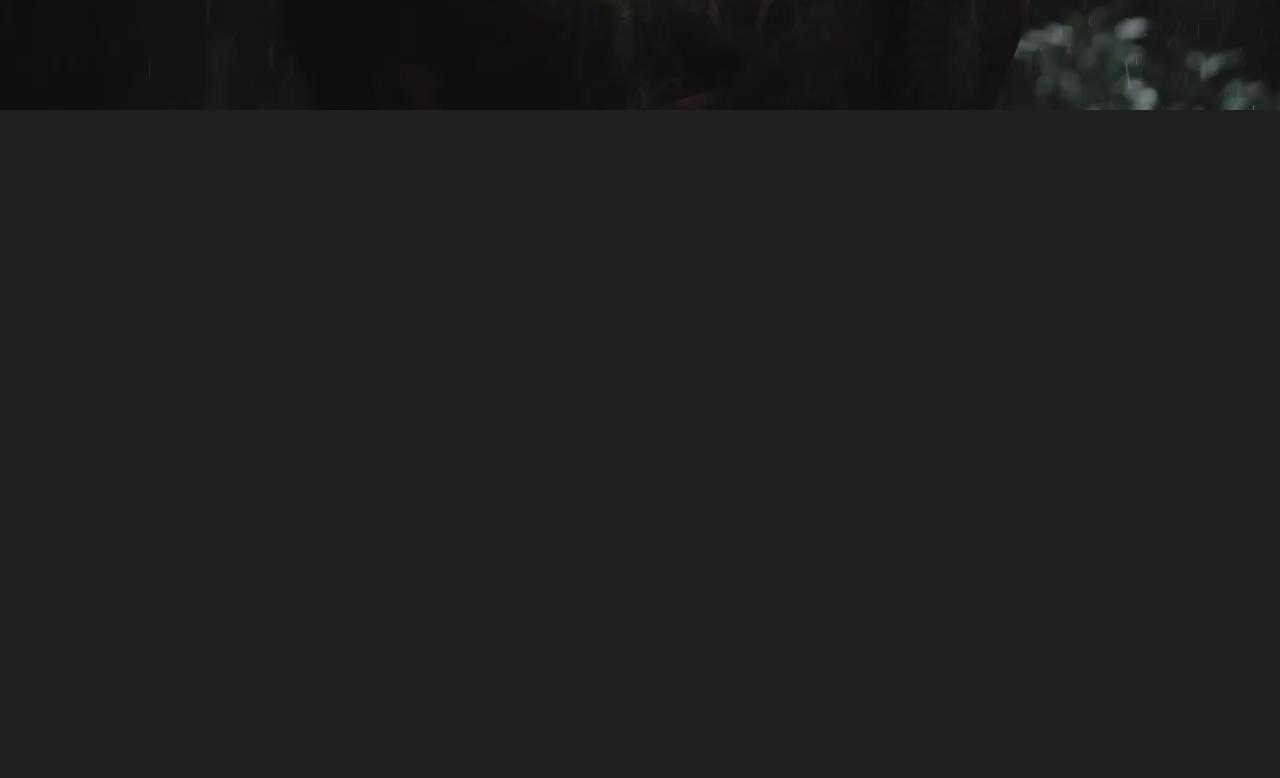
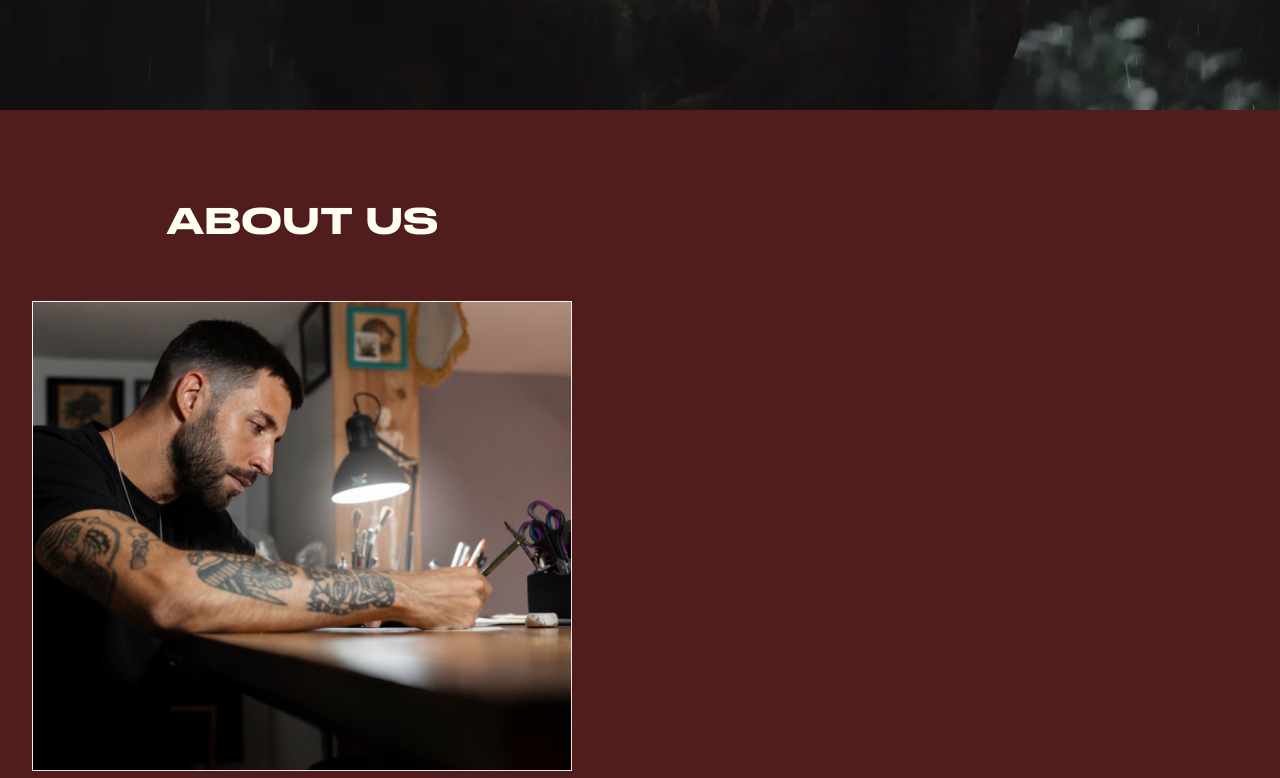
Before and after one commit to GenaPlem/ink_tattoo_next, a Next.js app: page / in a window 1280 px wide. Shown: the part 922-1700 px from the top of the page. Before the commit the page ends 1058 px from the top, so only its background shows below. Built offline with nearby package versions, Linux system fonts and the light colour scheme.

Commit message:
Add About to Homepage

```diff
--- a/app/page.js
+++ b/app/page.js
@@ -1,5 +1,6 @@
 import Header from "./components/header/header";
 import Hero from "./components/hero/hero";
+import About from "./components/about/about";
 
 export default function Home() {
   return (
@@ -7,6 +8,7 @@ export default function Home() {
       <Header />
       <main>
         <Hero />
+        <About />
       </main>
     </>
   );
```
